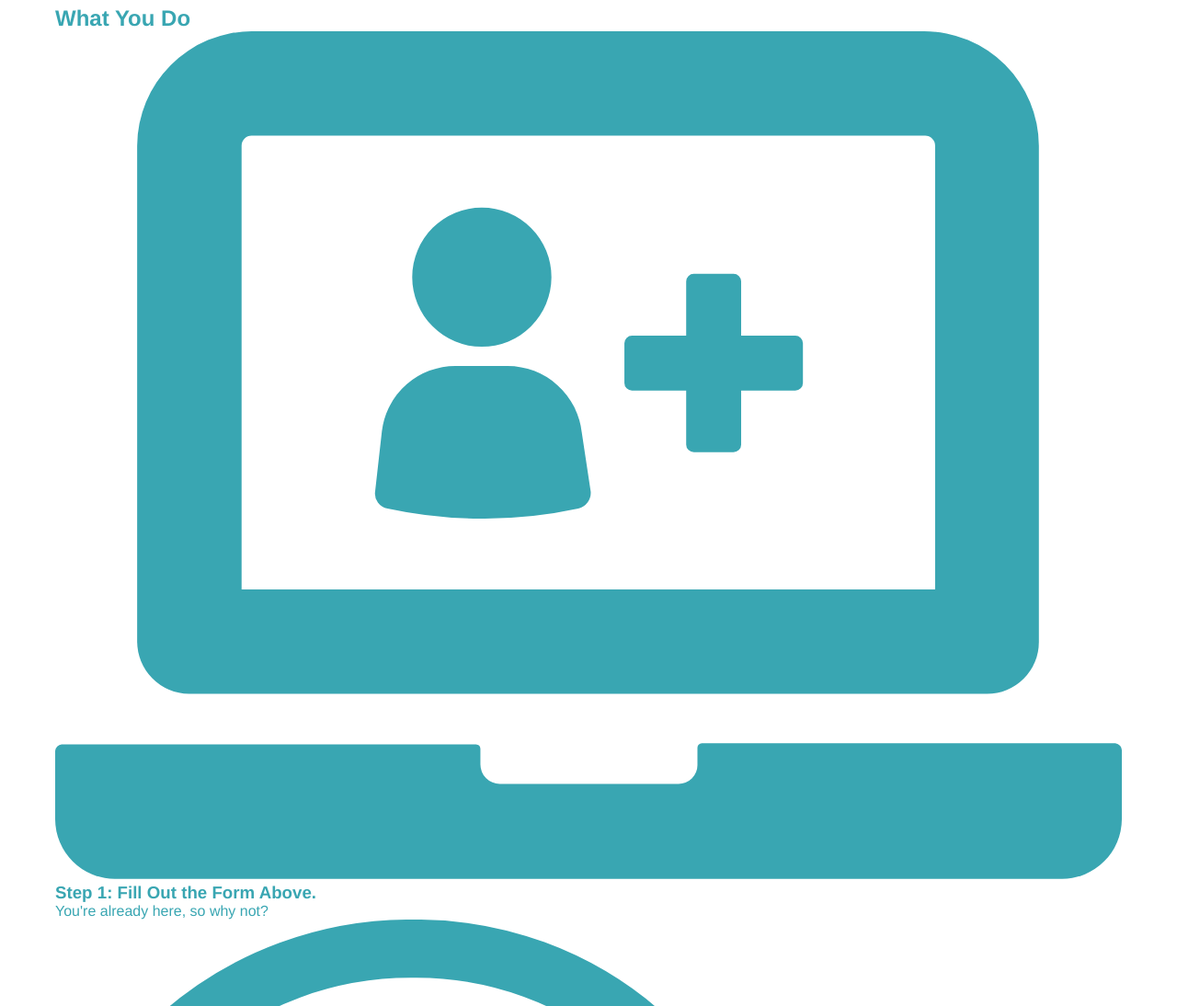
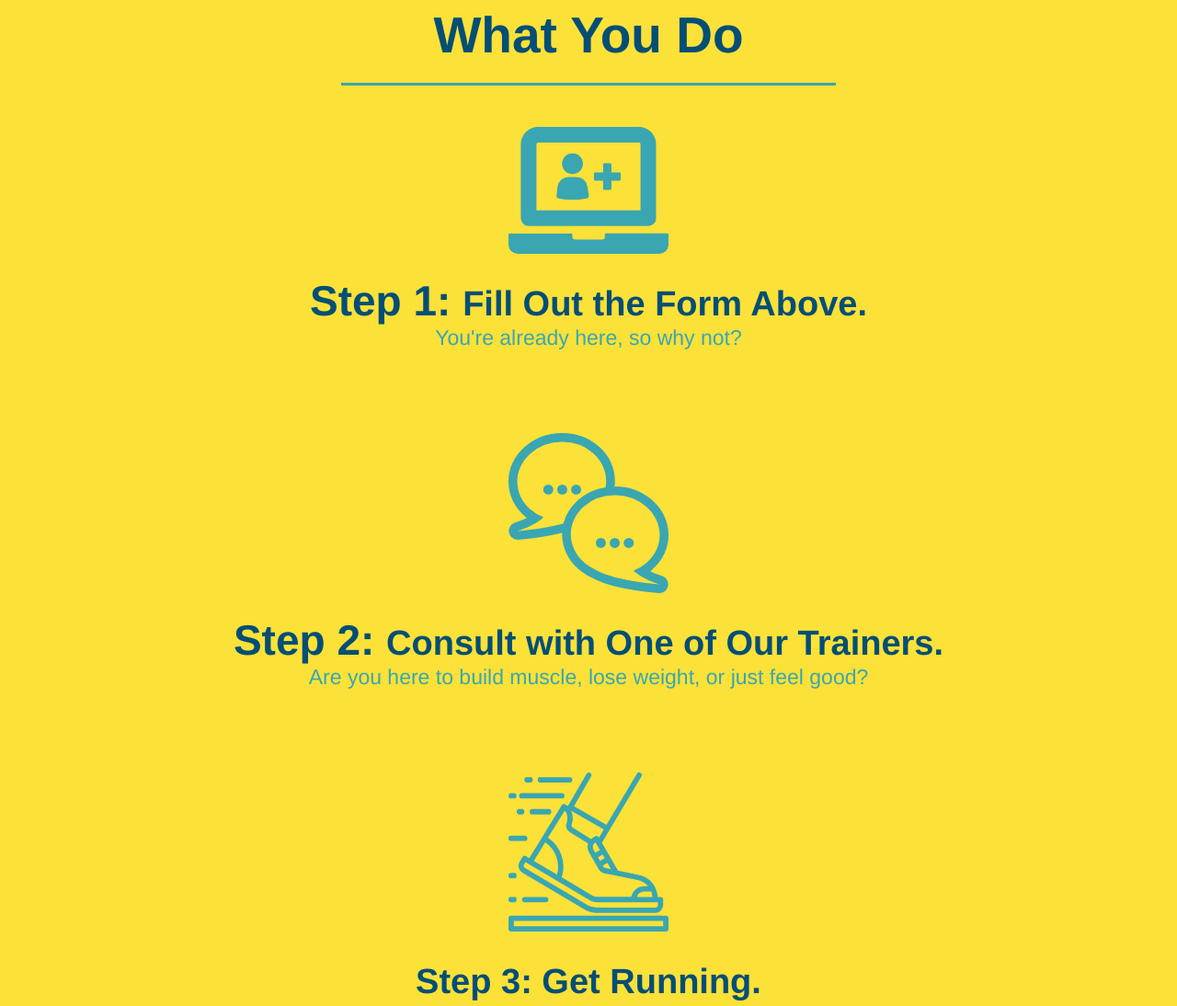
Before and after one commit to Danster4/run-buddy, a plain HTML site: page index.html in a window 1280 px wide. Shown: the part 1080-2174 px from the top of the page at 92% size. Drawn offline with Linux system fonts and the light colour scheme.

Commit message:
style what you do section

```diff
--- a/assets/css/style.css
+++ b/assets/css/style.css
@@ -128,14 +128,21 @@ section {
     text-align: center;
 }
 
-.intro h2 {
+.section-title {
     font-size: 55px;
     color: #024e76;
     margin-bottom: 35px;
     padding: 0 100px 20px 100px;
     border-bottom: 3px solid;
+    display: inline-block;
+}
+
+.primary-border {
     border-color: #fce138;
-    display: inline-block;
+}
+
+.secondary-border {
+    border-color: #39a6b2;
 }
 
 .intro p {
@@ -145,3 +152,32 @@ section {
     font-size: 20px;
     margin: 0 auto
 }
+
+.steps {
+    text-align: center;
+    background: #fce138;
+}
+
+.steps div {
+    margin-bottom: 80px;
+}
+
+.steps img {
+    width: 15%;
+    margin: 10px 0;
+}
+
+.steps h3 {
+    color: #024e76;
+    font-size: 46px;
+    margin-top: 10px;
+}
+
+.steps p {
+    color: #39a6b2;
+    font-size: 23px;
+}
+
+.steps span {
+    font-size: 38px;
+}
--- a/index.html
+++ b/index.html
@@ -62,37 +62,37 @@
 
         <!-- "what we do" section -->
         <section id="what-we-do" class="intro">
-            <h2>What We Do</h2>
+            <h2 class="section-title primary-border">What We Do</h2>
             <p>
                 Lorem, ipsum dolor sit amet consectetur adipisicing elit. Beatae esse aspernatur, doloremque suscipit repellat obcaecati reprehenderit delectus excepturi molestiae veniam consequatur, quae ex a in voluptas nulla ratione. Maxime, sequi.
             </p>
         </section>
 
         <!-- "what you do" section -->
-        <section id="what-you-do">
-            <h2>What You Do</h2>
+        <section id="what-you-do" class="steps">
+            <h2 class="section-title secondary-border">What You Do</h2>
 
             <div>
                 <img src="./assets/images/step-1.svg" alt="" />
-                <h3>Step 1: Fill Out the Form Above.</h3>
+                <h3>Step 1: <span>Fill Out the Form Above.</span></h3>
                 <p>You're already here, so why not?</p>
             </div>
 
             <div>
                 <img src="./assets/images/step-2.svg" alt="" />
-                <h3>Step 2: Consult with One of Our Trainers.</h3>
+                <h3>Step 2: <span>Consult with One of Our Trainers.</span></h3>
                 <p>Are you here to build muscle, lose weight, or just feel good? </p>
             </div>
 
             <div>
                 <img src="./assets/images/step-3.svg" alt="" />
-                <h3>Step 3: Get Running.</h3>
+                <h3><span>Step 3: Get Running.</span></h3>
                 <p>Hit the ground running (literally) once your trainer lays out your plan.</p>
             </div>
 
             <div>
                 <img src="./assets/images/step-4.svg" alt="" />
-                <h3>Step 4: See Results.</h3>
+                <h3><span>Step 4: See Results.</span></h3>
                 <p>Bi-weekly checkins with your trainer will keep you focused.</p>
             </div>
         </section>
```
